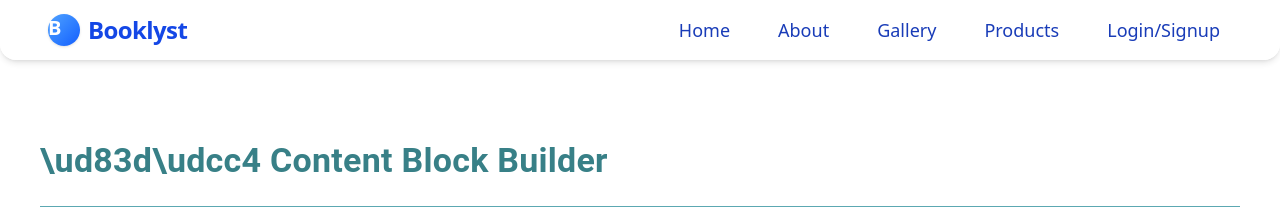
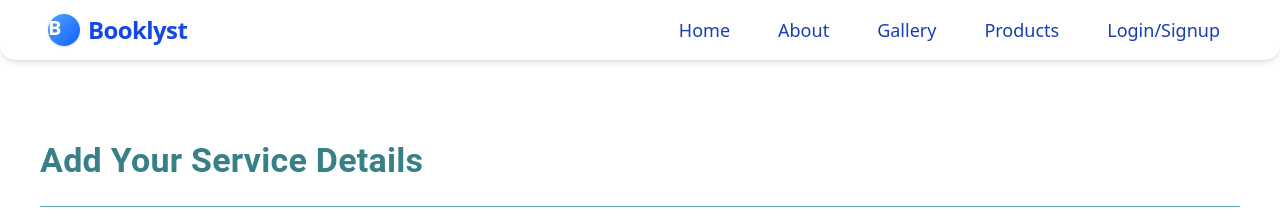
Before and after one commit to sumandey2023/booklyst, a React (Vite) app in the folder frontend/: page /accountsetup/form in a window 1280 px wide. Shown: the top 224 px of the page. Built offline with nearby package versions, Linux system fonts and the light colour scheme; no server answers.

Commit message:
update the sentance-> Add New Service Details

```diff
--- a/frontend/src/components/SetupForm.jsx
+++ b/frontend/src/components/SetupForm.jsx
@@ -283,7 +283,7 @@ const SetupForm = () => {
           gutterBottom
           sx={{ mt: isMobile ? 1 : 3, color: primaryColor }}
         >
-          \ud83d\udcc4 Content Block Builder
+          Add Your Service Details
         </Typography>
 
         <Divider sx={{ my: 3, borderColor: lightPrimary }} />
```
